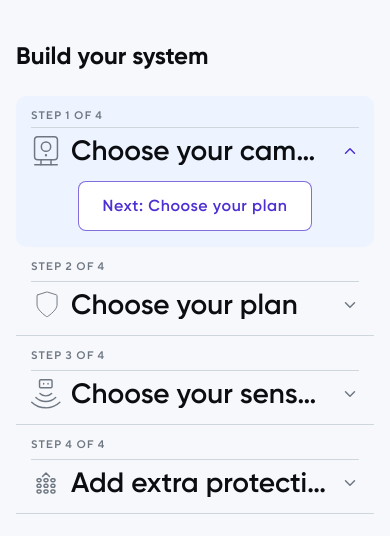
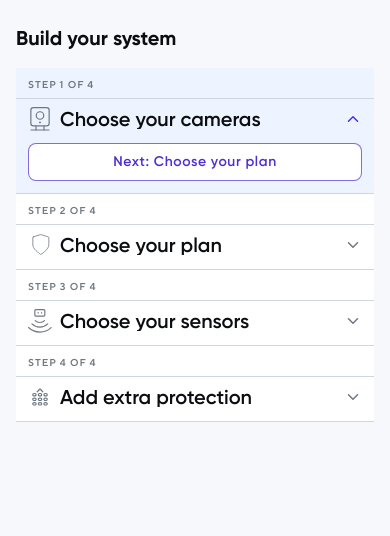
Before and after one commit to Hassannzidan/security-system-builder, a React (Vite) app in the folder apps/web/: page / in a window 390 px wide. Shown: the top 536 px of the page. Built offline with nearby package versions, Linux system fonts and the light colour scheme.

Commit message:
feat: enhance Accordion component with responsive design tokens and improved styling

```diff
--- a/apps/web/src/components/common/Accordion/Accordion.tsx
+++ b/apps/web/src/components/common/Accordion/Accordion.tsx
@@ -1,6 +1,7 @@
 import { useState } from 'react';
 
 import { Accordion as AccordionRoot } from '@/components/ui/accordion';
+import { cn } from '@/lib/utils';
 
 import { AccordionStep } from './AccordionStep';
 import type { AccordionProps } from './types';
@@ -58,8 +59,7 @@ export function Accordion({
       collapsible
       value={currentValue}
       onValueChange={handleValueChange}
-      className={className}
-      style={{ display: 'flex', flexDirection: 'column' }}
+      className={cn('flex flex-col', className)}
     >
       {steps.map((step, index) => {
         const nextStep = steps[index + 1];
--- a/apps/web/src/components/common/Accordion/AccordionStep.tsx
+++ b/apps/web/src/components/common/Accordion/AccordionStep.tsx
@@ -3,14 +3,14 @@ import type { ReactNode } from 'react';
 import {
   colors,
   fontFamily,
-  fontSize,
   fontWeight,
   letterSpacing,
   lineHeight,
   radius,
-  spacing,
+  stepper,
 } from '@/design-tokens';
 import { AccordionContent, AccordionItem, AccordionTrigger } from '@/components/ui/accordion';
+import { cn } from '@/lib/utils';
 
 import { Chevron } from './icons';
 
@@ -59,114 +59,84 @@ export function AccordionStep({
   nextLabel,
   onNext,
 }: AccordionStepProps) {
-  // Open → tinted, purple-bordered card. Collapsed → flat full-width row
-  // separated from its neighbours by hairline dividers, no card chrome.
-  const itemStyle = isOpen
-    ? {
-        borderRadius: '10px',
-        border: 'none',
-        backgroundColor: EXPANDED_BG,
-      }
-    : {
-        borderBottom: `1px solid ${colors.border.default}`,
-        backgroundColor: 'transparent',
-      };
+  // Permanent bottom border on every item; open state only tints the surface.
+  const itemStyle = {
+    backgroundColor: isOpen ? EXPANDED_BG : colors.background.default,
+    borderBottom: `1px solid ${colors.border.default}`,
+  };
 
   return (
     <AccordionItem value={value} className="overflow-hidden transition-colors" style={itemStyle}>
-      <AccordionTrigger
-        className="flex w-full flex-col text-left"
-        style={{
-          gap: spacing.sm,
-          padding: `${spacing['15']} ${spacing['15']}`,
-        }}
-      >
+      <AccordionTrigger className={cn('flex w-full flex-col text-left', stepper.triggerPadding)}>
         {showEyebrow && (
           <span
-            className="w-full"
+            className={cn('w-full border-b pb-2 text-[10px] sm:text-[11px]', stepper.eyebrowBleed)}
             style={{
               fontFamily: fontFamily.secondary.join(', '),
               fontWeight: fontWeight.semiBold,
-              fontSize: '11px',
               lineHeight: lineHeight['100'],
-              letterSpacing: '1px',
+              letterSpacing: stepper.eyebrow.letterSpacing,
               textTransform: 'uppercase',
               color: colors.text.tertiary,
-              borderBottom: `1px solid ${colors.border.default}`,
-              paddingBottom: isOpen ? '5px' : spacing.sm,
+              borderColor: colors.border.default,
             }}
           >
             Step {stepNumber} of {totalSteps}
           </span>
         )}
 
-        <span className="flex w-full items-center gap-2.5">
+        <span className="flex w-full items-center gap-2 sm:gap-2.5">
           {icon && (
             <span
-              className="grid shrink-0 place-items-center"
-              style={{
-                width: 30,
-                height: 30,
-                color: colors.text.tertiary,
-              }}
+              className="grid size-6 shrink-0 place-items-center sm:size-7 lg:size-[30px]"
+              style={{ color: colors.text.tertiary }}
             >
               {icon}
             </span>
           )}
 
           <span
-            className="truncate"
-            style={{
-              fontFamily: fontFamily.primary.join(', '),
-              fontWeight: fontWeight.semiBold,
-              fontSize: fontSize['28'],
-              lineHeight: lineHeight['100'],
-              letterSpacing: letterSpacing.none,
-              color: colors.text.primary,
-            }}
+            className="truncate font-['Gilroy'] text-[20px] font-semibold leading-none sm:text-2xl lg:text-[28px]"
+            style={{ color: colors.text.primary }}
           >
             {title}
           </span>
 
           <span
-            className="ml-auto flex shrink-0 items-center gap-1.5"
+            className="ml-auto flex shrink-0 items-center gap-1.5 text-xs font-medium leading-none sm:text-[12px]"
             style={{
-              color: isOpen ? colors.primary.DEFAULT : colors.text.tertiary,
               fontFamily: fontFamily.secondary.join(', '),
               fontWeight: fontWeight.medium,
-              fontSize: fontSize['12'],
-              lineHeight: lineHeight['100'],
+              color: isOpen ? colors.primary.DEFAULT : colors.text.tertiary,
             }}
           >
-            {isOpen && selectedCount !== undefined && <span>{selectedCount} selected</span>}
+            {isOpen && selectedCount !== undefined && (
+              <span className="hidden sm:inline">{selectedCount} selected</span>
+            )}
             <Chevron open={isOpen} />
           </span>
         </span>
       </AccordionTrigger>
 
-      <AccordionContent
-        className="flex flex-col"
-        style={{
-          gap: spacing.lg,
-          padding: `0 ${spacing['15']} ${spacing.lg}`,
-        }}
-      >
+      <AccordionContent className={cn('flex flex-col', stepper.contentPadding)}>
         {children}
 
         <button
           type="button"
           onClick={onNext}
-          className="self-center transition-colors hover:bg-white/60 active:opacity-90"
+          className={cn(
+            'self-center text-sm transition-colors hover:bg-white/60 active:opacity-90 sm:text-base',
+            stepper.nextButtonLayout,
+            stepper.nextButtonPadding,
+          )}
           style={{
             fontFamily: fontFamily.primary.join(', '),
             fontWeight: fontWeight.semiBold,
-            fontSize: fontSize['16'],
             letterSpacing: letterSpacing['0.6'],
             color: colors.primary.DEFAULT,
             backgroundColor: colors.background.default,
             border: `1px solid ${colors.primary.muted}`,
             borderRadius: radius.md,
-            padding: `${spacing.md} ${spacing['2xl']}`,
           }}
         >
           {nextLabel}
--- a/apps/web/src/components/common/Accordion/icons.tsx
+++ b/apps/web/src/components/common/Accordion/icons.tsx
@@ -16,10 +16,10 @@ import SensorsSvg from '@/assets/icons/step-sensors.svg?react';
 
 type IconProps = SVGProps<SVGSVGElement>;
 
-/** Wrap an svgr component so every step icon renders at a consistent 30×30. */
+/** Wrap an svgr component so the accordion header controls icon size via CSS. */
 function withSize(Svg: ComponentType<IconProps>) {
   return function StepIcon(props: IconProps) {
-    return <Svg width={30} height={30} aria-hidden="true" {...props} />;
+    return <Svg className="size-full" aria-hidden="true" {...props} />;
   };
 }
 
--- /dev/null
+++ b/apps/web/src/design-tokens/breakpoints.ts
@@ -0,0 +1,21 @@
+/**
+ * Breakpoint Design Tokens
+ *
+ * Mobile-first ladder aligned with Tailwind defaults so token values and
+ * utility classes (`sm:`, `md:`, `lg:`) stay in sync.
+ */
+export const breakpoints = {
+  /** Large phones / small tablets */
+  sm: '640px',
+  /** Tablets */
+  md: '768px',
+  /** Desktop */
+  lg: '1024px',
+  /** Large desktop */
+  xl: '1280px',
+  /** Wide screens */
+  '2xl': '1536px',
+} as const;
+
+export type Breakpoints = typeof breakpoints;
+export type BreakpointToken = keyof typeof breakpoints;
--- a/apps/web/src/design-tokens/index.ts
+++ b/apps/web/src/design-tokens/index.ts
@@ -26,6 +26,12 @@ export type { Typography, FontFamily, FontWeight, LineHeight, LetterSpacing } fr
 export { spacing } from './spacing';
 export type { Spacing, SpacingToken } from './spacing';
 
+export { breakpoints } from './breakpoints';
+export type { Breakpoints, BreakpointToken } from './breakpoints';
+
+export { stepper } from './stepper';
+export type { Stepper } from './stepper';
+
 export { radius } from './radius';
 export type { Radius, RadiusToken } from './radius';
 
@@ -37,7 +43,9 @@ export type { Shadows, ShadowToken } from './shadows';
 
 import { colors } from './colors';
 import { typography } from './typography';
+import { breakpoints } from './breakpoints';
 import { spacing } from './spacing';
+import { stepper } from './stepper';
 import { radius } from './radius';
 import { borders } from './borders';
 import { shadows } from './shadows';
@@ -50,6 +58,8 @@ export const tokens = {
   radius,
   borders,
   shadows,
+  breakpoints,
+  stepper,
 } as const;
 
 export type DesignTokens = typeof tokens;
--- /dev/null
+++ b/apps/web/src/design-tokens/stepper.ts
@@ -0,0 +1,63 @@
+import { fontSize } from './typography';
+import { spacing as space } from './spacing';
+
+/**
+ * Responsive tokens for the accordion stepper.
+ *
+ * Values are mobile-first. Pair with Tailwind breakpoint prefixes that match
+ * `breakpoints` (sm / lg / xl).
+ */
+export const stepper = {
+  /** Horizontal + vertical padding inside each step header / content */
+  inset: {
+    base: space.md,
+    sm: space['15'],
+    lg: space.xl,
+  },
+
+  /** "STEP X OF N" eyebrow */
+  eyebrow: {
+    fontSize: { base: '10px', sm: '11px' },
+    letterSpacing: '1px',
+  },
+
+  /** Step title ("Choose your cameras") */
+  title: {
+    fontSize: { base: '20px', sm: '24px', lg: fontSize['28'] },
+  },
+
+  /** Leading step icon box */
+  icon: {
+    size: { base: 24, sm: 28, lg: 30 },
+  },
+
+  /** Gap between header rows and inside content */
+  gap: {
+    header: { base: space.sm, sm: space.sm },
+    content: { base: space.md, sm: space.lg },
+  },
+
+  /** "Next: …" advance button */
+  nextButton: {
+    fontSize: { base: '14px', sm: fontSize['16'] },
+    padding: {
+      base: `${space.sm} ${space.lg}`,
+      sm: `${space.md} ${space['2xl']}`,
+    },
+  },
+
+  /**
+   * Tailwind classes for full-bleed dividers inside padded headers.
+   * Keeps eyebrow borders aligned with section dividers at every breakpoint.
+   */
+  eyebrowBleed:
+    '-mx-3 w-[calc(100%+24px)] px-3 sm:-mx-[15px] sm:w-[calc(100%+30px)] sm:px-[15px] lg:-mx-5 lg:w-[calc(100%+40px)] lg:px-5',
+
+  /** Tailwind padding classes for trigger / content areas */
+  triggerPadding: 'gap-2 p-3 sm:gap-2 sm:p-[15px] lg:gap-2 lg:p-5',
+  contentPadding: 'gap-3 px-3 pb-3 sm:gap-4 sm:px-[15px] sm:pb-4 lg:px-5 lg:pb-4',
+  nextButtonLayout: 'w-full sm:w-auto',
+  nextButtonPadding: 'px-4 py-2 sm:px-6 sm:py-3',
+} as const;
+
+export type Stepper = typeof stepper;
--- a/apps/web/src/pages/HomePage.tsx
+++ b/apps/web/src/pages/HomePage.tsx
@@ -23,9 +23,9 @@ const STEPS: AccordionStepConfig[] = [
 
 export function HomePage() {
   return (
-    <main className="min-h-screen bg-[#F7F8FC] px-4 py-10">
-      <div className="mx-auto w-full max-w-4xl">
-        <h1 className="mb-6 font-['Gilroy'] text-2xl font-bold text-[#0B0D10]">
+    <main className="min-h-screen bg-[#F7F8FC] px-4 py-6 sm:px-6 sm:py-8 lg:px-8 lg:py-10">
+      <div className="mx-auto w-full max-w-4xl xl:max-w-5xl">
+        <h1 className="mb-4 font-['Gilroy'] text-xl font-bold text-[#0B0D10] sm:mb-6 sm:text-2xl lg:text-[28px]">
           Build your system
         </h1>
         <Accordion steps={STEPS} />
--- a/apps/web/tailwind.config.js
+++ b/apps/web/tailwind.config.js
@@ -11,6 +11,13 @@ export default {
       screens: {
         '2xl': '1400px',
       },
+    },
+    screens: {
+      sm: '640px',
+      md: '768px',
+      lg: '1024px',
+      xl: '1280px',
+      '2xl': '1536px',
     },
     extend: {
       colors: {
```
